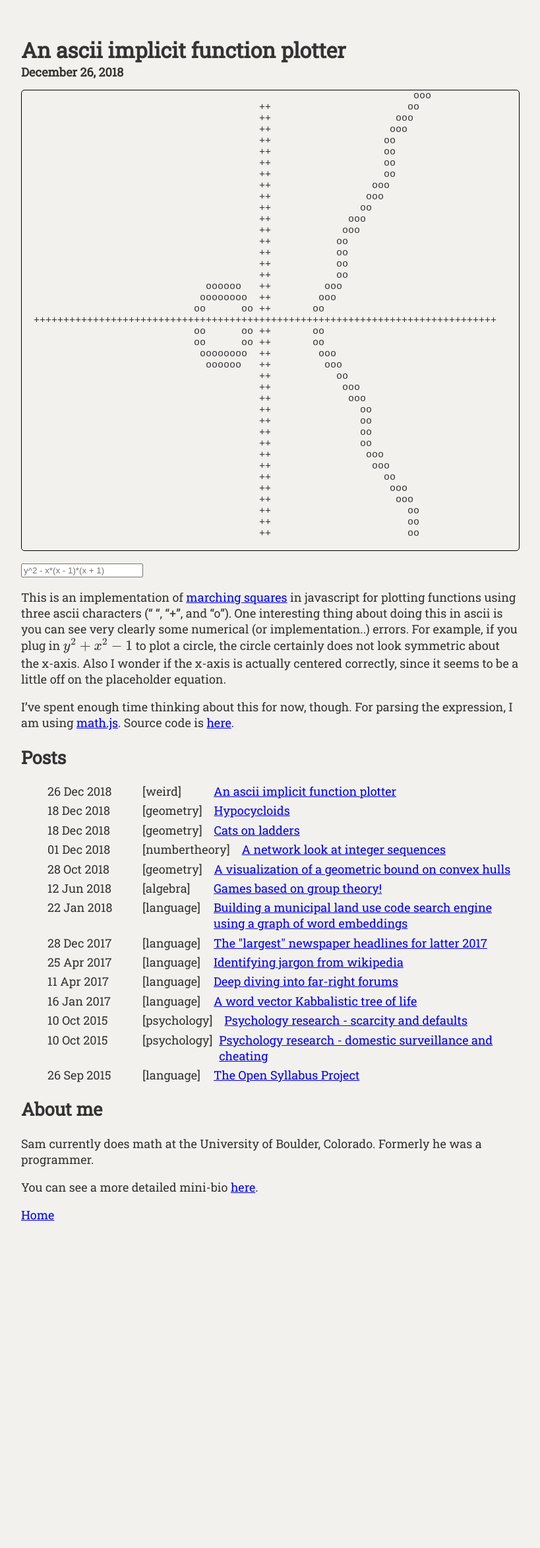
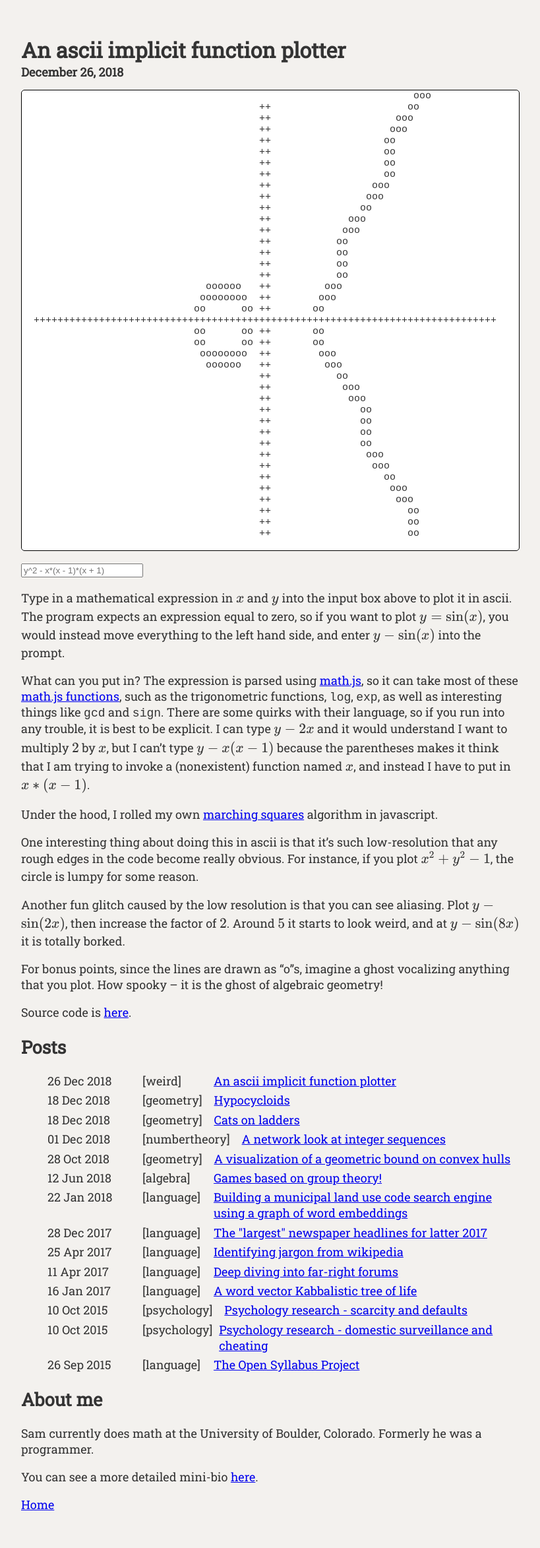
Before and after one commit to samzhang111/samzhang111.github.io, a Jekyll site: the page built from _posts/2018-12-26-ascii-plotting.md, in a window 1280 px wide. Shown: the whole page at 66% size, without its empty margins (230-1049 px from the left). Built offline with Jekyll 4.4.1, drawn with Linux system fonts in a browser that asks for light colours; nearby versions of some CDN libraries; before the commit the page ends 1907 px from its top, so only the background shows below that.

Commit message:
touchups

```diff
--- a/_posts/2018-12-26-ascii-plotting.md
+++ b/_posts/2018-12-26-ascii-plotting.md
@@ -19,16 +19,27 @@ scripts:
 <span id="error"></span>
 </div>
 
-This is an implementation of [marching squares](https://en.wikipedia.org/wiki/Marching_cubes) in javascript for plotting functions using three ascii characters (" ", "+", and "o"). One interesting thing about doing this in ascii is you can see very clearly some numerical (or implementation..) errors. For example, if you plug in $y^2 + x^2 - 1$ to plot a circle, the circle certainly does not look symmetric about the x-axis. Also I wonder if the x-axis is actually centered correctly, since it
-seems to be a little off on the placeholder equation.
+Type in a mathematical expression in $x$ and $y$ into the input box above to plot it in ascii. The program expects an expression equal to zero, so if you want to plot $y = \sin(x)$, you would instead move everything to the left hand side, and enter $y - \sin(x)$ into the prompt.
 
-I've spent enough time thinking about this for now, though.  For parsing the expression, I am using [math.js](http://mathjs.org/). Source code is [here](https://github.com/samzhang111/marchingcubes-ascii).
+What can you put in? The expression is parsed using [math.js](http://mathjs.org), so it can take most of these [math.js functions](http://mathjs.org/docs/reference/functions.html), such as the trigonometric functions, `log`, `exp`, as well as interesting things like `gcd` and `sign`. There are some quirks with their language, so if you run into any trouble, it is best to be explicit. I can type $y - 2x$ and it would understand I want to multiply $2$ by $x$, but I can't type
+$y - x(x-1)$ because the parentheses makes it think that I am trying to invoke a (nonexistent) function named $x$, and instead I have to put in $x\*(x -1)$.
+
+Under the hood, I rolled my own [marching squares](https://en.wikipedia.org/wiki/Marching_cubes) algorithm in javascript.
+
+One interesting thing about doing this in ascii is that it's such low-resolution that any rough edges in the code become really obvious. For instance, if you plot $x^2 + y^2 - 1$, the circle is lumpy for some reason.
+
+Another fun glitch caused by the low resolution is that you can see aliasing. Plot $y - \sin(2x)$, then increase the factor of $2$. Around $5$ it starts to look weird, and at $y - \sin(8x)$ it is totally borked.
+
+For bonus points, since the lines are drawn as "o"s, imagine a ghost vocalizing anything that you plot. How spooky -- it is the ghost of algebraic geometry!
+
+Source code is [here](https://github.com/samzhang111/marchingcubes-ascii).
 
 <style>
     #container {
 		margin: 1em 0;
         font-family: monospace;
         font-size: 15px;
+        background-color: white;
     }
     #space {
         min-height: 600px;
```
